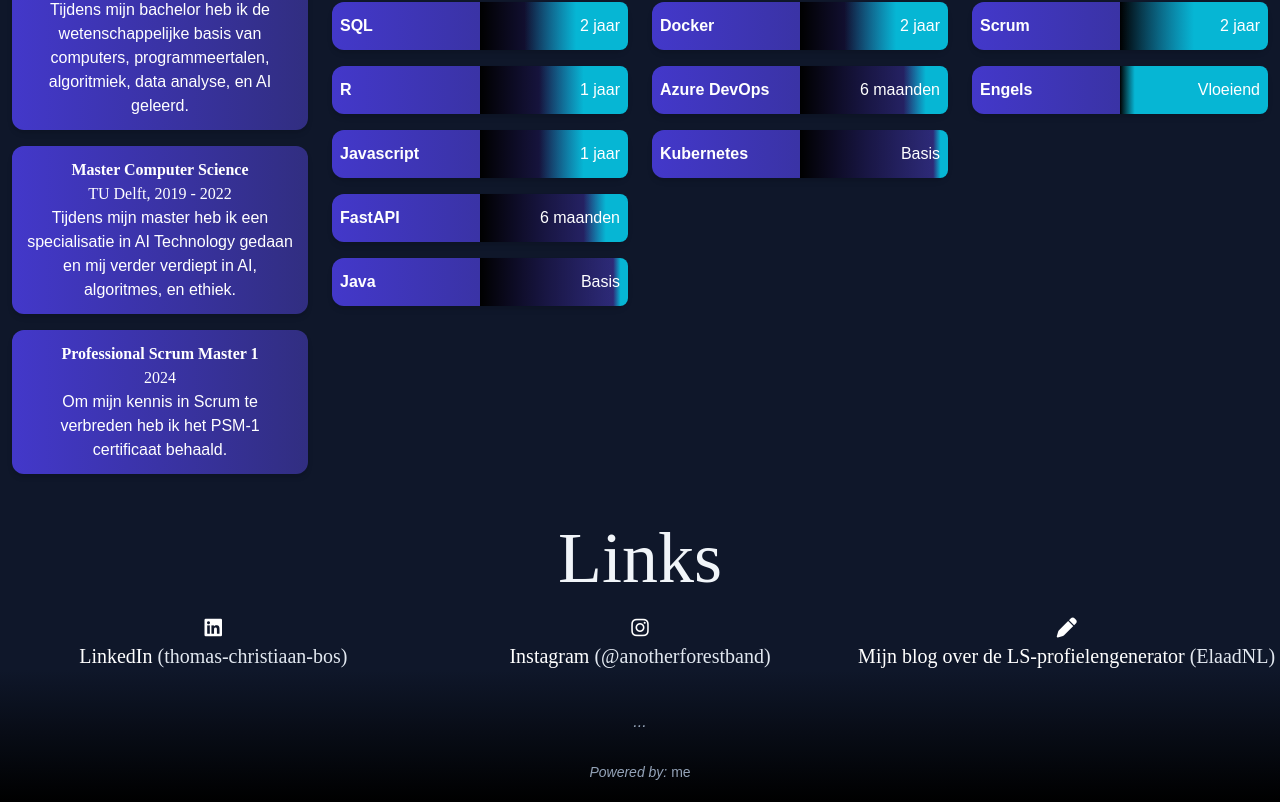
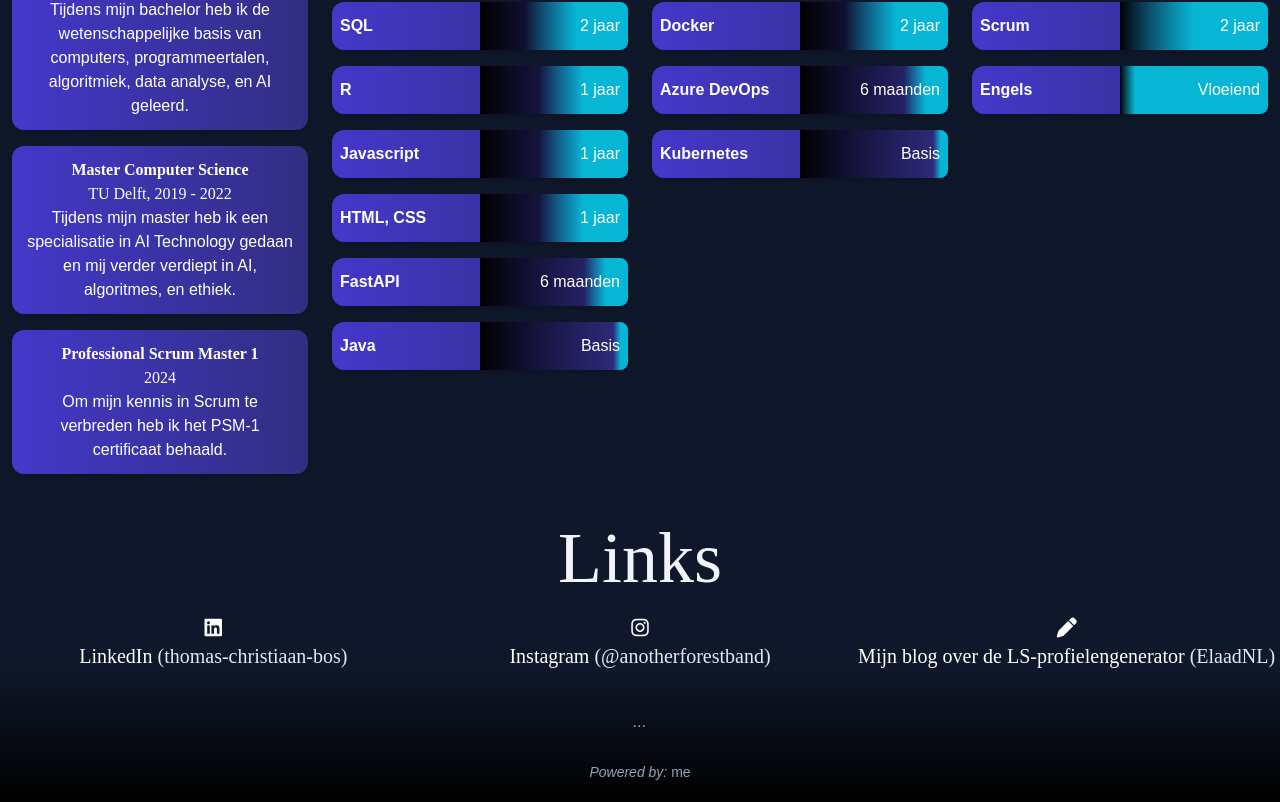
Before and after one commit to thymerishere/tcbosnl, a SvelteKit app: page / in a window 1280 px wide. Shown: the part 3628-4430 px from the top of the page. Built offline with nearby package versions, Linux system fonts and the light colour scheme; a web font is replaced by a local one.

Commit message:
Add html css

```diff
--- a/src/components/Header.svelte
+++ b/src/components/Header.svelte
@@ -16,7 +16,6 @@
         <a class="flex md:hidden" href="/">
             <i class="fa-solid fa-t md:hidden bg-slate-100 p-2 rounded"></i>
         </a>
-
 
         <button on:click={updateNav} class="sm:hidden cursor-pointer text-white text-2xl">
             {#if $isNavOpen}
--- a/src/components/skills/Skills.svelte
+++ b/src/components/skills/Skills.svelte
@@ -31,6 +31,7 @@ import SkillColumn from "./SkillColumn.svelte";
         <SkillItem title="SQL" experience="2 jaar" percent="to-70%" />
         <SkillItem title="R" experience="1 jaar" percent="to-60%" />
         <SkillItem title="Javascript" experience="1 jaar" percent="to-60%" />
+        <SkillItem title="HTML, CSS" experience="1 jaar" percent="to-60%" />
         <SkillItem title="FastAPI" experience="6 maanden" percent="to-30%" />
         <SkillItem title="Java" experience="Basis" percent="to-10%" />
     </SkillColumn>
```
